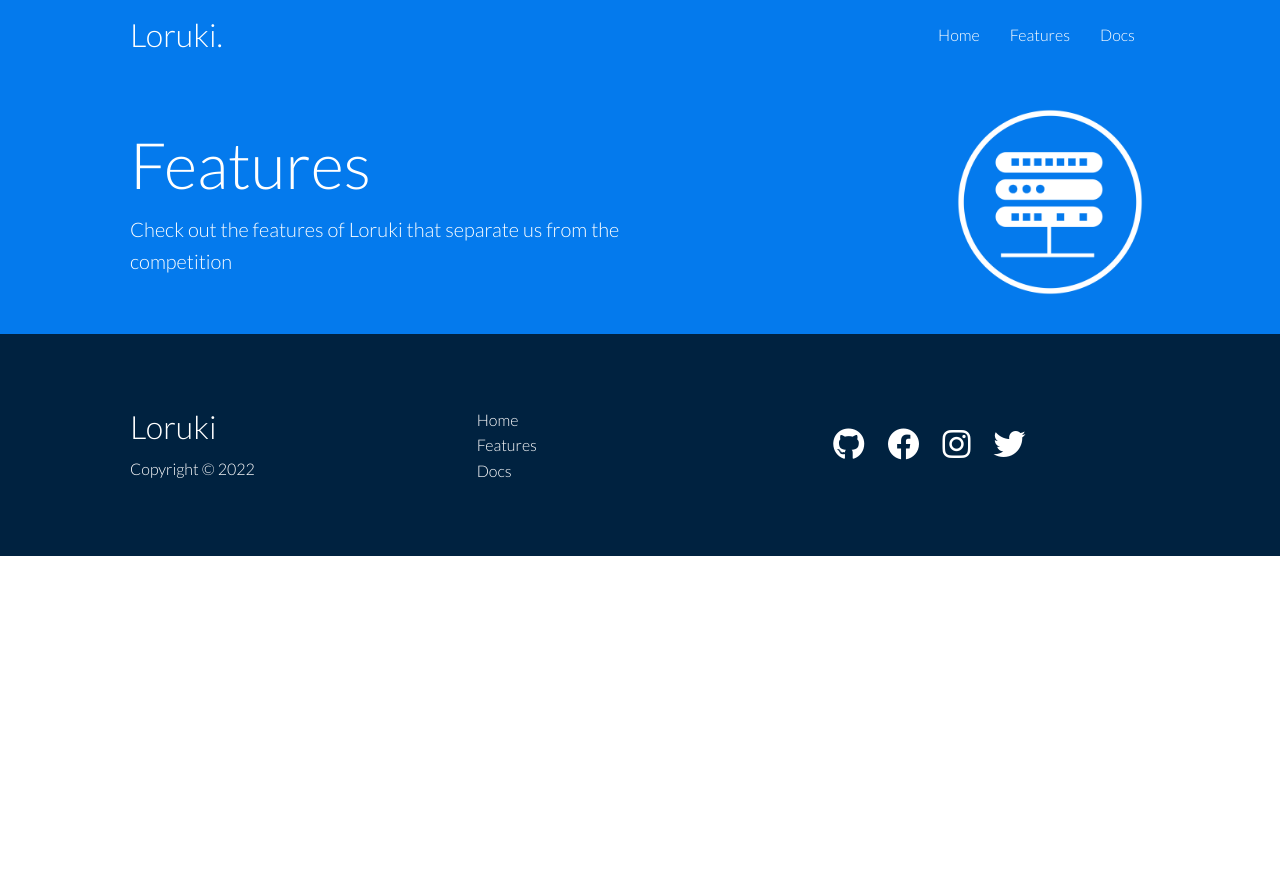
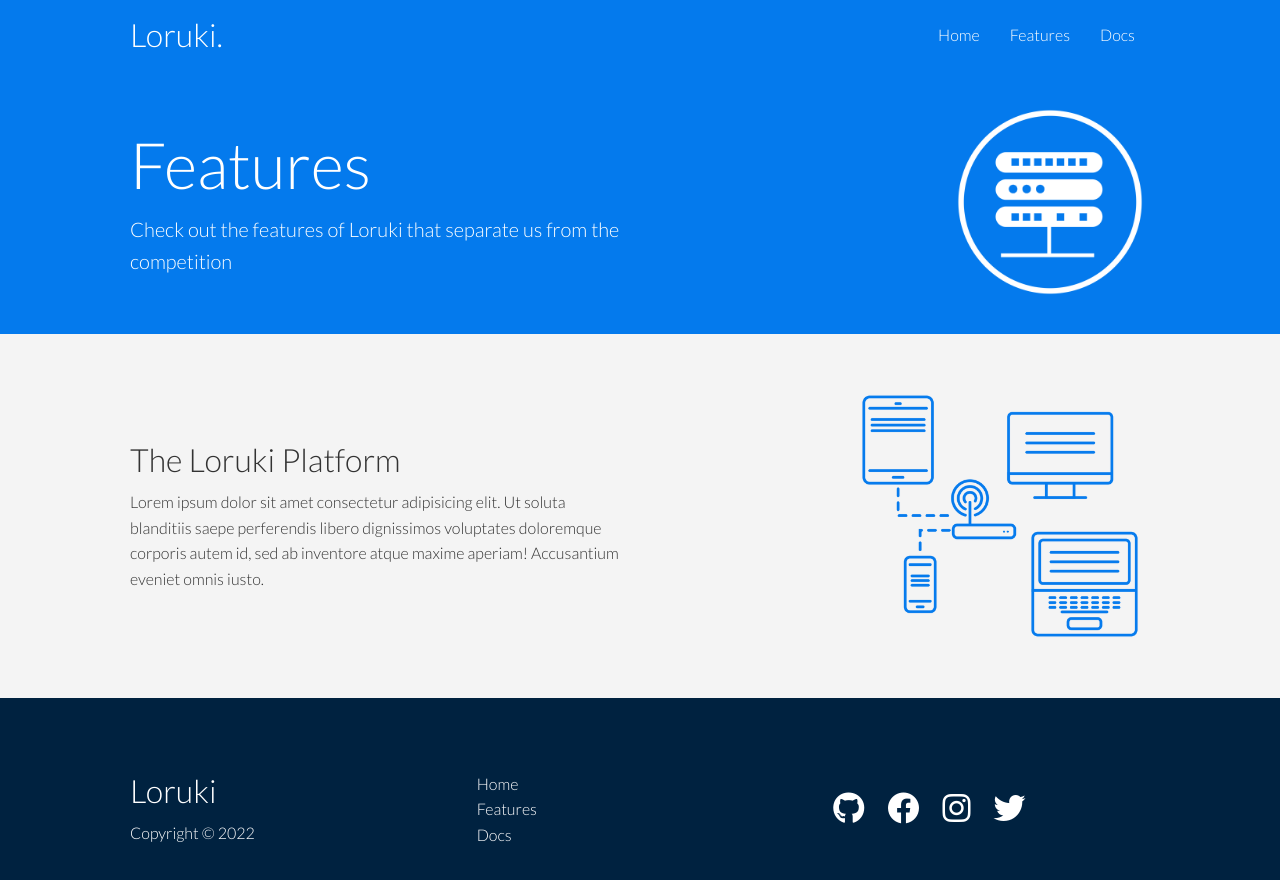
Before and after one commit to ionutziv7/Loruki-Website, a plain HTML site: page features.html in a window 1280 px wide. Before the commit the page ends 800 px from the top, so only its background shows below. Drawn offline with Linux system fonts and the light colour scheme.

Commit message:
Sub head section

```diff
--- a/css/style.css
+++ b/css/style.css
@@ -193,6 +193,11 @@ img {
   justify-self: flex-end;
 }
 
+.features-sub-head img {
+  width: 300px;
+  justify-self: flex-end;
+}
+
 /* Footer */
 .footer .social a {
   margin: 0 10px;
--- a/features.html
+++ b/features.html
@@ -40,7 +40,23 @@
             competition
           </p>
         </div>
-        <img src="images/server.png" alt="">
+        <img src="images/server.png" alt="" />
+      </div>
+    </section>
+
+    <!-- Sub head -->
+    <section class="features-sub-head bg-light py-3">
+      <div class="container grid">
+        <div>
+          <h1 class="md">The Loruki Platform</h1>
+          <p>
+            Lorem ipsum dolor sit amet consectetur adipisicing elit. Ut soluta
+            blanditiis saepe perferendis libero dignissimos voluptates
+            doloremque corporis autem id, sed ab inventore atque maxime aperiam!
+            Accusantium eveniet omnis iusto.
+          </p>
+        </div>
+        <img src="images/server2.png" alt="" />
       </div>
     </section>
 
```
